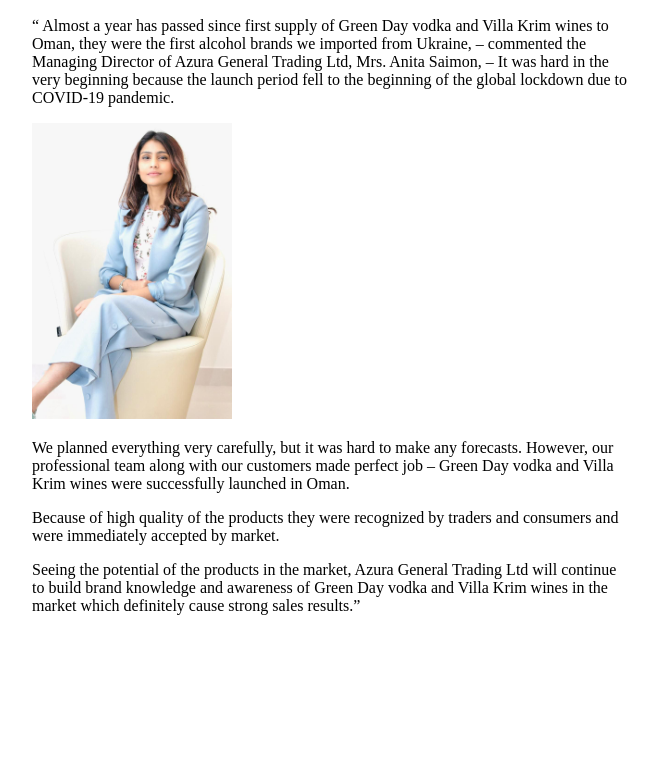
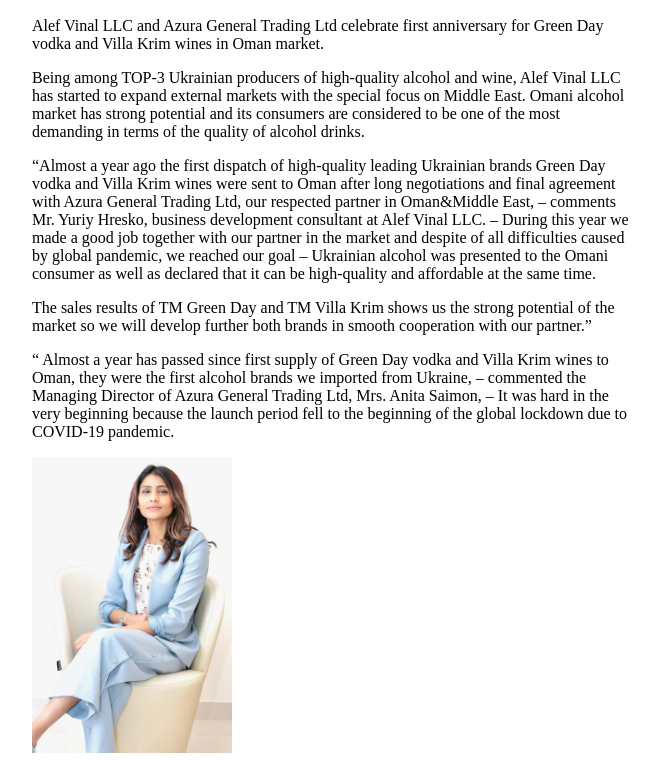
Before and after one commit to VladyslavVasylenko/VillaKrim, a plain HTML site: page index.html in a window 1280 px wide. Shown: the part 247-1007 px from the top of the page, without its empty margins (308-969 px from the left). Before the commit the page ends 878 px from the top, so only its background shows below. Drawn offline with Linux system fonts and the light colour scheme.

Commit message:
new text

```diff
--- a/index.html
+++ b/index.html
@@ -13,8 +13,12 @@
   </style>
 </head>
 <body>
-  <p><img src="./VillaKrim.jpg" alt="" width="200px" /></p>
+  <p><img src="./VillaKrim.jpg" alt="" width="200px"/></p>
   <h2>Сelebrate first anniversary for Green Day vodka and Villa Krim wines in Oman market.</h2>
+  <p>Alef Vinal LLC and Azura General Trading Ltd celebrate first anniversary for Green Day vodka and Villa Krim wines in Oman market.</p>
+  <p>Being among TOP-3 Ukrainian producers of high-quality alcohol and wine, Alef Vinal LLC has started to expand external markets with the special focus on Middle East. Omani alcohol market has strong potential and its consumers are considered to be one of the most demanding in terms of the quality of alcohol drinks.</p>
+  <p>&#8220;Almost a year ago the first dispatch of high-quality leading Ukrainian brands Green Day vodka and Villa Krim wines were sent to Oman after long negotiations and final agreement with Azura General Trading Ltd, our respected partner in Oman&Middle East, &ndash; comments Mr. Yuriy Hresko, business development consultant at Alef Vinal LLC. &ndash; During this year we made a good job together with our partner in the market and despite of all difficulties caused by global pandemic, we reached our goal &ndash; Ukrainian alcohol was presented to the Omani consumer as well as declared that it can be high-quality and affordable at the same time.</p>
+  <p>The sales results of TM Green Day and TM Villa Krim shows us the strong potential of the market so we will develop further both brands in smooth cooperation with our partner.&#8221;</p>
   <p>&#8220; Almost a year has passed since first supply of Green Day vodka and Villa Krim wines to Oman, they were the first alcohol brands we imported from Ukraine, &ndash; commented the Managing Director of Azura General Trading Ltd, Mrs. Anita Saimon, &ndash; It was hard in the very beginning because the launch period fell to the beginning of the global lockdown due to COVID-19 pandemic.</p>
   <p><img src="./AnitaSaimon.jpg" alt="" width="200px"/></p>
   <p>We planned everything very carefully, but it was hard to make any forecasts. However, our professional team along with our customers made perfect job &ndash; Green Day vodka and Villa Krim wines were successfully launched in Oman.</p>
```
